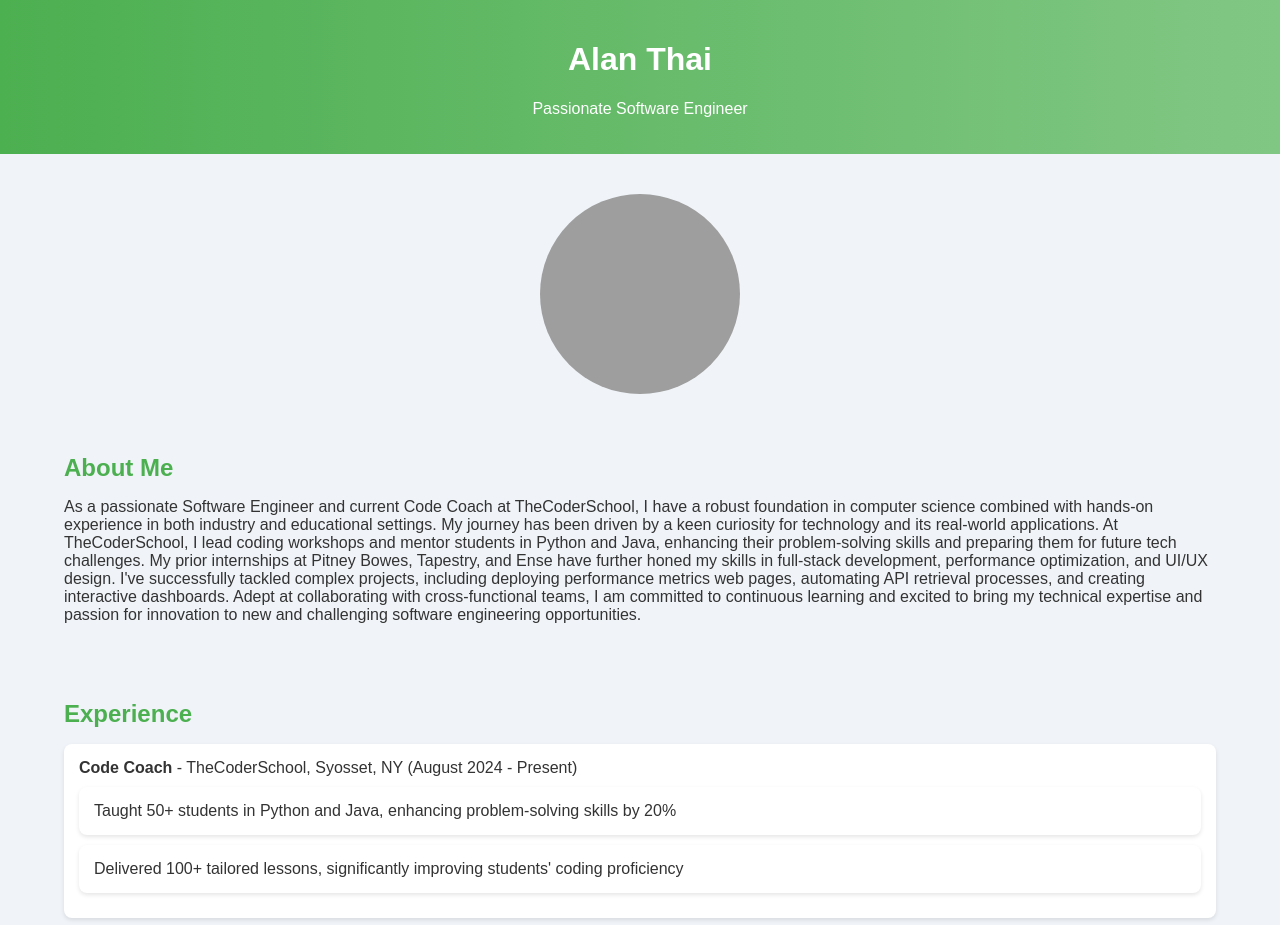
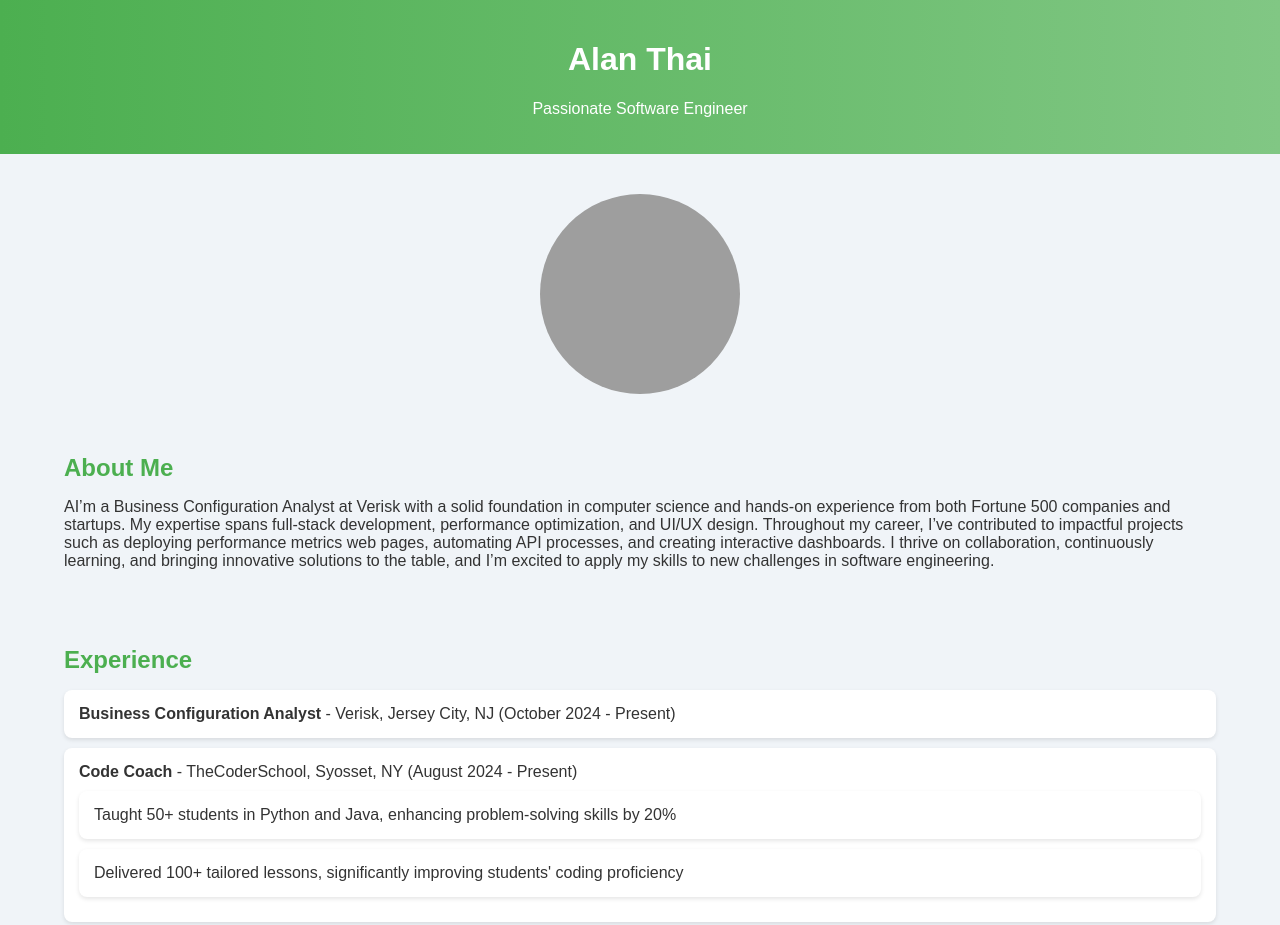
Before and after one commit to alanzthai/alanzthai.github.io, a plain HTML site: page index.html in a window 1280 px wide. Shown: the top 925 px of the page. Drawn offline with Linux system fonts and the light colour scheme; grey boxes are pictures that could not be loaded.

Commit message:
Update About Me and Job Section

```diff
--- a/index.html
+++ b/index.html
@@ -87,21 +87,20 @@
         <img src="ThaiAlan.jpg" alt="Profile Picture" class="profile-pic">
         <section>
             <h2>About Me</h2>
-            <p>As a passionate Software Engineer and current Code Coach at TheCoderSchool,
-                I have a robust foundation in computer science combined with hands-on experience
-                in both industry and educational settings. My journey has been driven by a keen curiosity
-                for technology and its real-world applications. At TheCoderSchool, I lead coding workshops
-                and mentor students in Python and Java, enhancing their problem-solving skills and preparing
-                them for future tech challenges. My prior internships at Pitney Bowes, Tapestry, and Ense have
-                further honed my skills in full-stack development, performance optimization, and UI/UX design.
-                I've successfully tackled complex projects, including deploying performance metrics web pages,
-                automating API retrieval processes, and creating interactive dashboards. Adept at collaborating
-                with cross-functional teams, I am committed to continuous learning and excited to bring my technical
-                expertise and passion for innovation to new and challenging software engineering opportunities.</p>
+            <p>AI’m a Business Configuration Analyst at Verisk with a solid foundation in computer science
+                and hands-on experience from both Fortune 500 companies and startups. My expertise spans full-stack development,
+                performance optimization, and UI/UX design. Throughout my career, I’ve contributed to impactful projects such as
+                deploying performance metrics web pages, automating API processes, and creating interactive dashboards.
+                I thrive on collaboration, continuously learning, and bringing innovative solutions to the table, and
+                I’m excited to apply my skills to new challenges in software engineering.</p>
         </section>
         <section>
             <h2>Experience</h2>
             <ul>
+                <li><strong>Business Configuration Analyst</strong> - Verisk, Jersey City, NJ (October 2024 - Present)
+                    <ul>
+                    </ul>
+                </li>
                 <li><strong>Code Coach</strong> - TheCoderSchool, Syosset, NY (August 2024 - Present)
                     <ul>
                         <li>Taught 50+ students in Python and Java, enhancing problem-solving skills by 20%</li>
```
